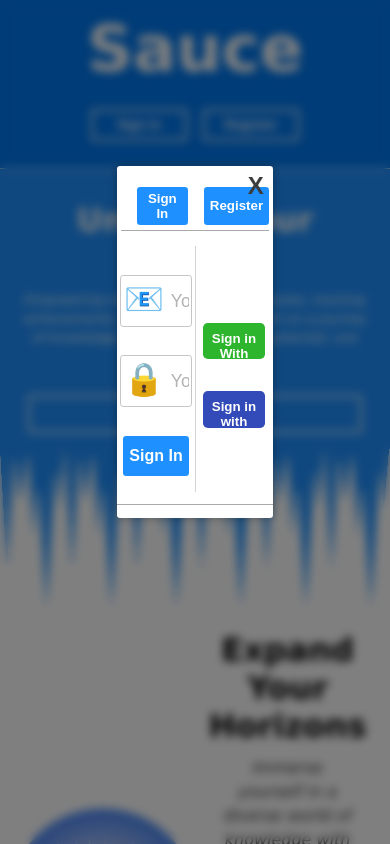
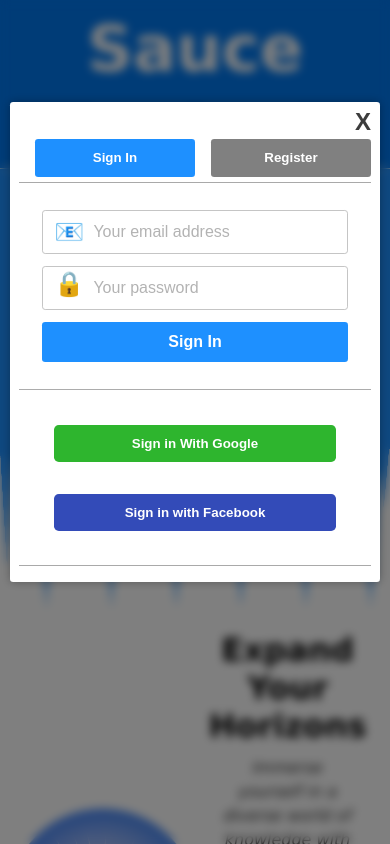
Before and after one commit to GJMattia/Q-CLIENT, a React (Vite) app: page /sauce in a window 390 px wide. Both pictures are taken after a click on the button "Sign In". Shown: the top 844 px of the page. Built offline with nearby package versions, Linux system fonts and the light colour scheme.

Commit message:
added visual for log choice box, also added media queries, safeguarded homepage from user interaction

```diff
--- a/src/components/Auth/LoginForm/LoginForm.css
+++ b/src/components/Auth/LoginForm/LoginForm.css
@@ -40,6 +40,10 @@
     cursor: pointer;
 }
 
+.LoginBtn:hover {
+    background-color: rgb(0, 191, 255);
+}
+
 .LoginEmail {
     position: absolute;
     top: 13%;
@@ -53,3 +57,34 @@
     top: 44%;
     left: 9%;
 }
+
+@media (max-width: 1000px) {
+
+    .LoginForm {
+        bottom: 1rem;
+        justify-content: space-evenly;
+    }
+
+    .LoginForm>input {
+        width: 85%;
+        height: 2.5rem;
+        font-size: 1rem;
+    }
+
+    .LoginBtn {
+        width: 87%;
+    }
+
+    .LoginEmail {
+        top: 11%;
+        left: 10%;
+        font-size: 1.5rem;
+    }
+
+    .LoginPW {
+        font-size: 1.5rem;
+        top: 41%;
+        left: 10%;
+    }
+
+}
--- a/src/components/Auth/SignUpForm/SignUpForm.css
+++ b/src/components/Auth/SignUpForm/SignUpForm.css
@@ -33,6 +33,10 @@
     cursor: pointer;
 }
 
+.SignUpBtn:hover {
+    background-color: rgb(0, 191, 255);
+}
+
 .CreateUser {
     top: 6%;
     left: 10%;
@@ -58,3 +62,46 @@
     font-size: 1.2rem;
     filter: saturate(200%);
 }
+
+@media (max-width: 1000px) {
+
+    .SignUpForm {
+        bottom: 1rem;
+    }
+
+    .SignUpForm>input {
+        width: 85%;
+        height: 2rem;
+        text-indent: 2.5rem;
+        font-size: 1rem;
+
+    }
+
+    .SignUpBtn {
+        margin-top: .5rem;
+        height: 1.8rem;
+
+    }
+
+    .CreateUser {
+        top: 3%;
+        font-size: 1rem;
+    }
+
+    .CreateEmail {
+        top: 22.5%;
+        font-size: 1rem;
+    }
+
+    .CreatePW1 {
+        top: 42%;
+        font-size: 1rem;
+
+    }
+
+    .CreatePW2 {
+        top: 61%;
+        font-size: 1rem;
+        filter: saturate(200%);
+    }
+}
--- a/src/components/Home/Home.css
+++ b/src/components/Home/Home.css
@@ -6,6 +6,7 @@
     align-items: center;
     width: 100%;
     background-color: dodgerblue;
+    user-select: none;
 }
 
 .BlueSpikes {
@@ -166,7 +167,7 @@
 }
 
 .CreateAccountBtn:hover {
-    background-color: rgb(0, 4, 106);
+    background-color: rgb(0, 191, 255);
 }
 
 @media (max-width: 1310px) {
--- a/src/components/HomeGraphics/HomeGraphics.css
+++ b/src/components/HomeGraphics/HomeGraphics.css
@@ -9,6 +9,7 @@
     align-items: center;
     width: 85%;
     margin-bottom: 1rem;
+    user-select: none;
 }
 
 .InfoContainer {
--- a/src/components/Log/Log.css
+++ b/src/components/Log/Log.css
@@ -37,7 +37,7 @@
 }
 
 .X:hover {
-    color: darkblue;
+    color: dodgerblue;
 }
 
 .LogButtons {
@@ -50,10 +50,22 @@
     border-bottom: 1px solid darkgray;
 }
 
-.LogButtons>button {
+.ActiveLog {
     margin-left: 1rem;
     font-weight: 900;
+    color: white;
+    border: 0;
+    height: 80%;
+    width: 10rem;
+    border-radius: .2rem;
+    cursor: pointer;
     background-color: dodgerblue;
+}
+
+.NotActiveLog {
+    margin-left: 1rem;
+    font-weight: 900;
+    background-color: gray;
     color: white;
     border: 0;
     height: 80%;
@@ -63,16 +75,16 @@
 }
 
 .LogButtons>button:hover {
-    color: black;
-    background-color: white;
-    border: 2px solid black;
+    background-color: rgb(0, 191, 255);
 }
+
+
 
 .LogOptions {
     display: flex;
     flex-direction: row;
     justify-content: space-evenly;
-    width: 100%;
+    width: 95%;
     height: 73%;
     border-bottom: 1px solid darkgray;
 }
@@ -123,3 +135,51 @@
 .SocialMedia>button:nth-child(2) {
     background-color: rgb(51, 75, 184)
 }
+
+@media (max-width: 1420px) {
+    .LogBox {
+        width: 60%;
+    }
+}
+
+@media (max-width: 1000px) {
+
+    .LogButtons {
+        justify-content: space-evenly;
+    }
+
+
+    .LogBox {
+        width: 95%;
+        height: 30rem;
+        justify-content: space-evenly;
+    }
+
+    .LogOptions {
+        display: flex;
+        flex-direction: column;
+        justify-content: space-evenly;
+        width: 95%;
+        height: 73%;
+        border-bottom: 1px solid darkgray;
+    }
+
+    .Manual {
+        width: 100%;
+        border-bottom: 1px solid rgb(172, 172, 172);
+        height: 100%;
+    }
+
+    .SocialMedia {
+        width: 100%;
+        height: 100%;
+    }
+
+    .Manual::before {
+        display: none;
+
+    }
+
+
+
+}
--- a/src/components/Log/Log.jsx
+++ b/src/components/Log/Log.jsx
@@ -23,8 +23,8 @@
                 <button className='X' onClick={toggleLog}>X</button>
 
                 <div className='LogButtons'>
-                    <button onClick={toggleSignIn}>Sign In</button>
-                    <button onClick={toggleCreate}>Register</button>
+                    <button className={logType === 0 ? 'ActiveLog' : 'NotActiveLog'} onClick={toggleSignIn}>Sign In</button>
+                    <button className={logType === 1 ? 'ActiveLog' : 'NotActiveLog'} onClick={toggleCreate}>Register</button>
                 </div>
 
                 <div className='LogOptions'>
--- a/utilities/user-api.js
+++ b/utilities/user-api.js
@@ -1,6 +1,6 @@
 import sendRequest from './send-request'
-// const BASE_URL = 'http://localhost:4741/users';
-const BASE_URL = 'https://q-api.onrender.com/users';
+const BASE_URL = 'http://localhost:4741/users';
+// const BASE_URL = 'https://q-api.onrender.com/users';
 
 
 export async function signUp(userData) {
```
